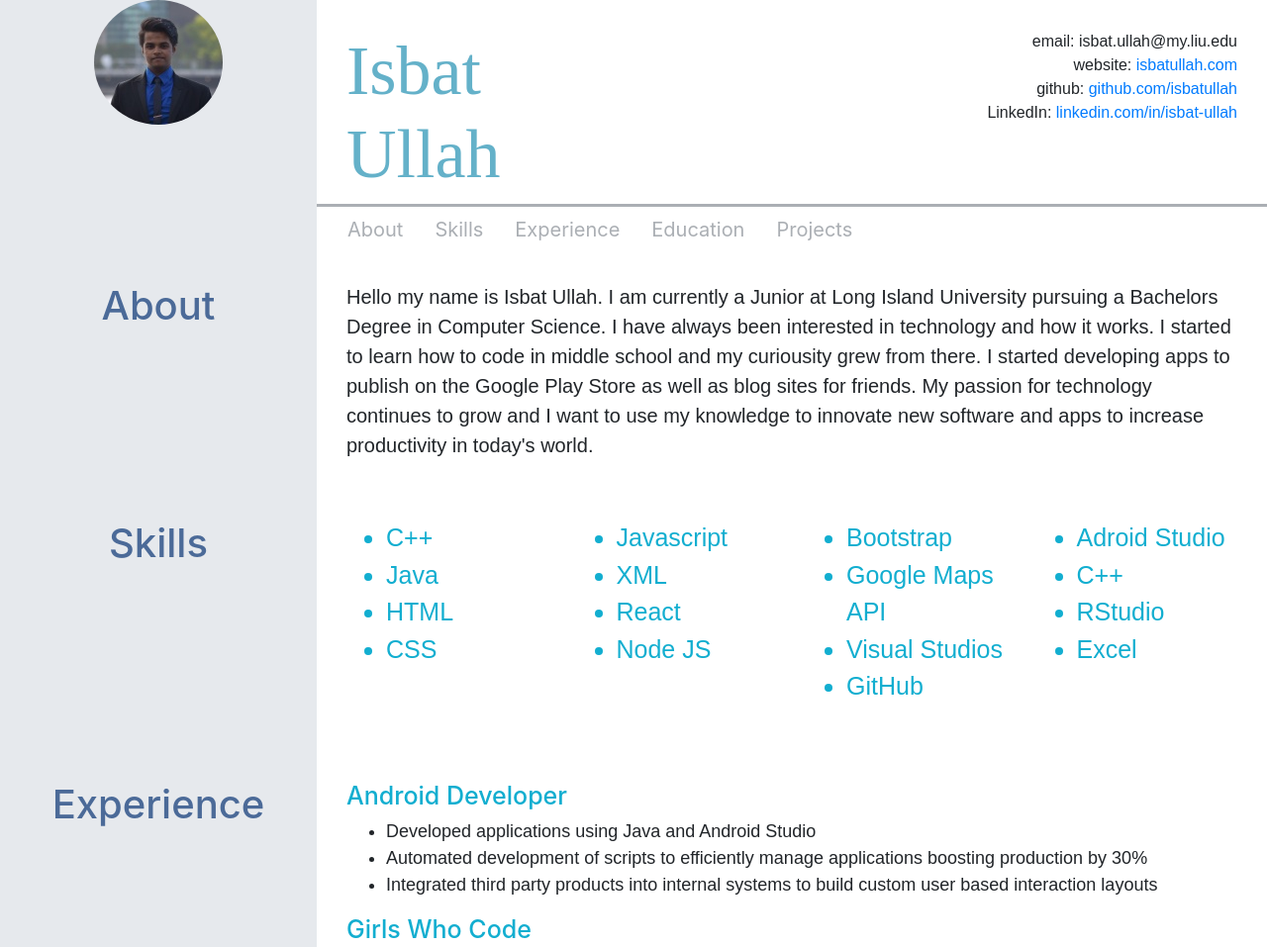
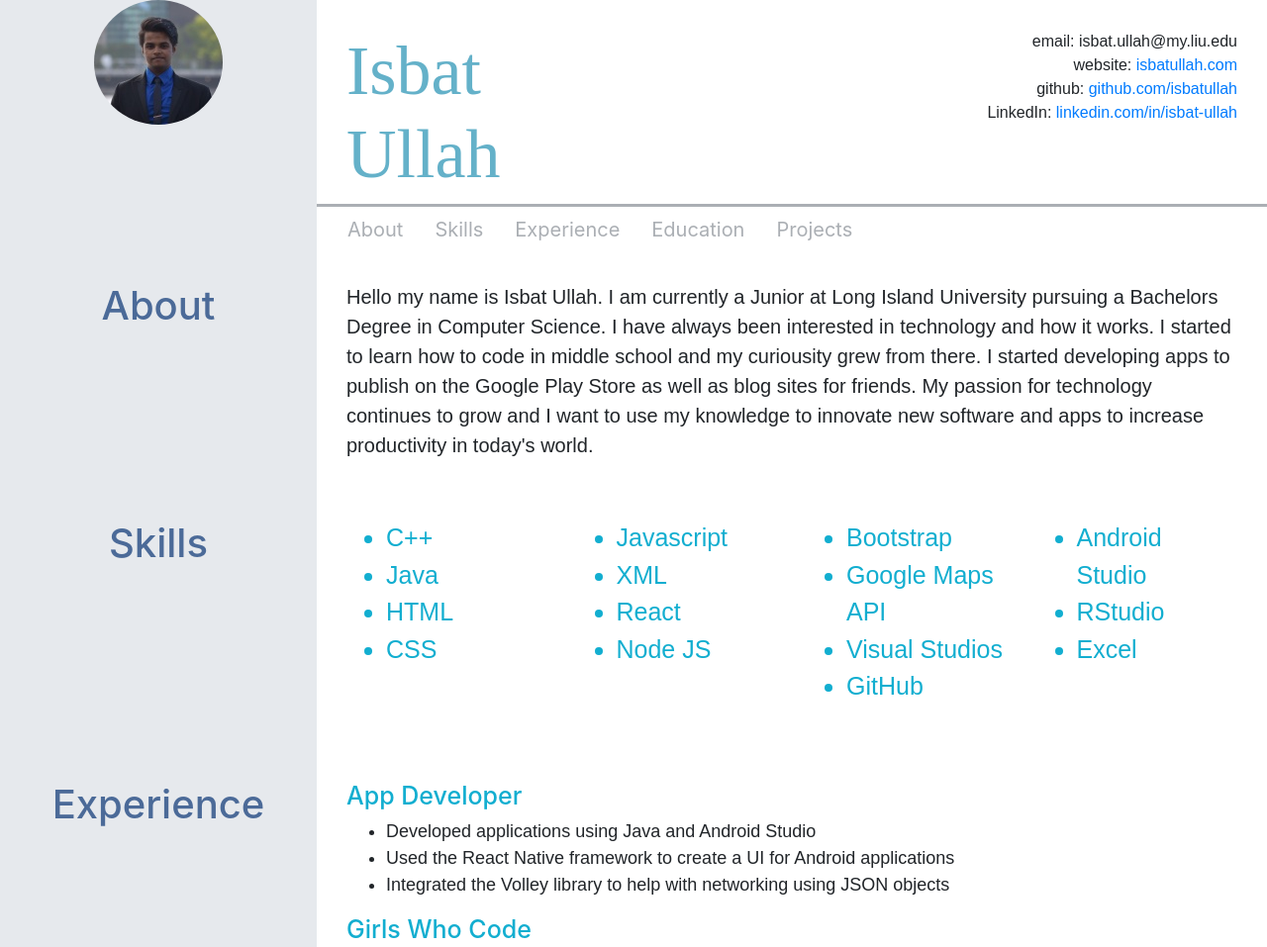
Before and after one commit to isbatullah/ResumeSite, a plain HTML site: page index.html in a window 1280 px wide. Shown: the top 957 px of the page at 99% size. Drawn offline with nearby package versions, Linux system fonts and the light colour scheme; a web font is replaced by a local one.

Commit message:
Update Index

```diff
--- a/index.html
+++ b/index.html
@@ -237,8 +237,7 @@ div#contactCard{
 
           <div class="col-sm-3">
             <ul id="skillset">
-              <li>Adroid Studio</li>
-              <li>C++</li>
+              <li>Android Studio</li>
               <li>RStudio</li>
               <li>Excel</li>
             </ul>
@@ -254,11 +253,11 @@ div#contactCard{
         <h1>Experience</h1>
       </div>
       <div id="rightPage5" class="col-sm-9">
-        <h1 id="expTitle">Android Developer</h1>
+        <h1 id="expTitle">App Developer</h1>
         <ul>
-          <li id="expSum"> Developed applications using Java and Android Studio</li>
-          <li id="expSum">Automated development of scripts to efficiently manage applications boosting production by 30%</li>
-          <li id="expSum">Integrated third party products into internal systems to build custom user based interaction layouts </li>
+          <li id="expSum">Developed applications using Java and Android Studio</li>
+          <li id="expSum">Used the React Native framework to create a UI for Android applications</li>
+          <li id="expSum">Integrated the Volley library to help with networking using JSON objects</li>
         </ul>
         <h1 id="expTitle">Girls Who Code</h1>
         <ul>
@@ -280,7 +279,8 @@ div#contactCard{
         <h1 id="expTitle">Falcon InfoTech</h1>
         <ul>
           <li id="expSum">Developed a UI for a website that was user friendly and designed in a way to attract more customers</li>
-          <li id="expSum">Created a marketing strategy to help maximize sales for the SQL class </li>
+          <li id="expSum">Managed the website by adding new content and features to the site</li>
+          <li id="expSum">Created a marketing strategy to help maximize sales for the SQL class</li>
         </ul>
      </div>
     </div>
@@ -310,6 +310,10 @@ div#contactCard{
         <h1>Projects</h1>
       </div>
       <div id="rightPage7" class="col-sm-9">
+        <h1>HackNY (Hackathon)</h1>
+          <li id="expSum">Developed a product with a team of 4 developers to be ready for showcase and beta testing</li>
+          <li id="expSum">Integrated API’s like Google Maps and Twilio to the project to increase performance and add features</li>
+
         You can see my projects on my GitHub at: <a href="https://www.github.com/isbatullah"</a>www.github.com/isbatullah
       </div>
     </div>
```
